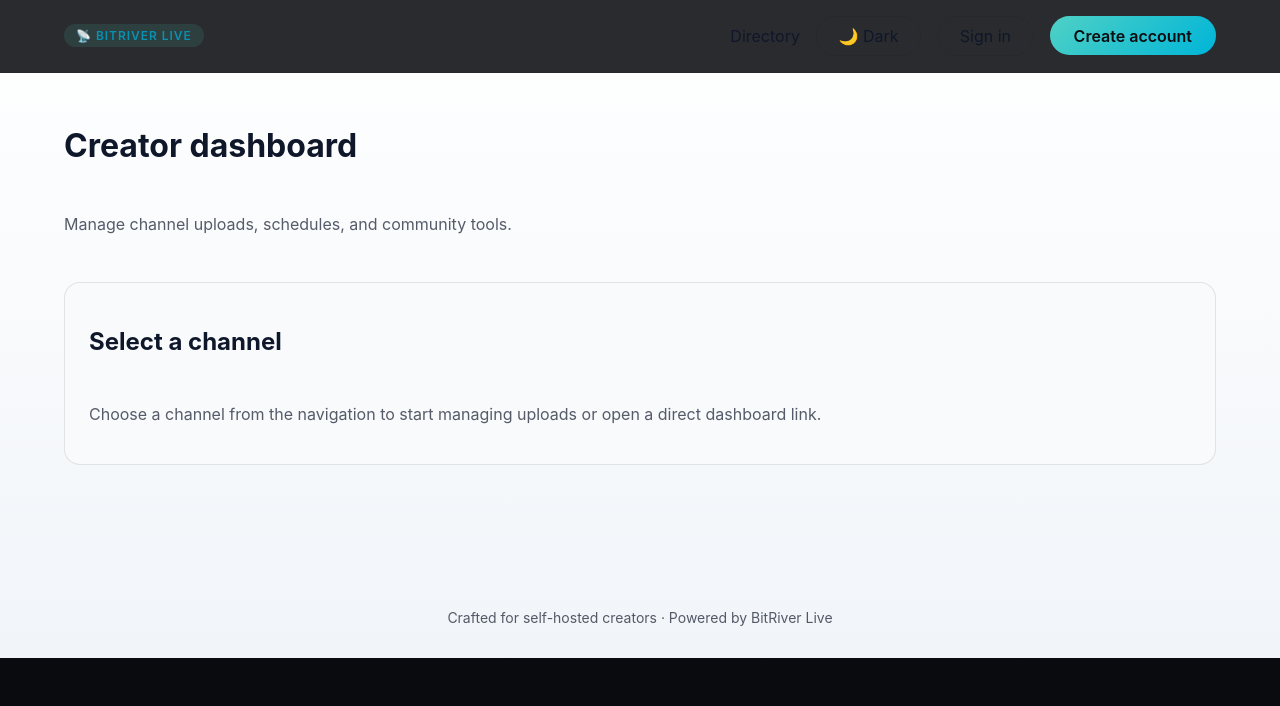
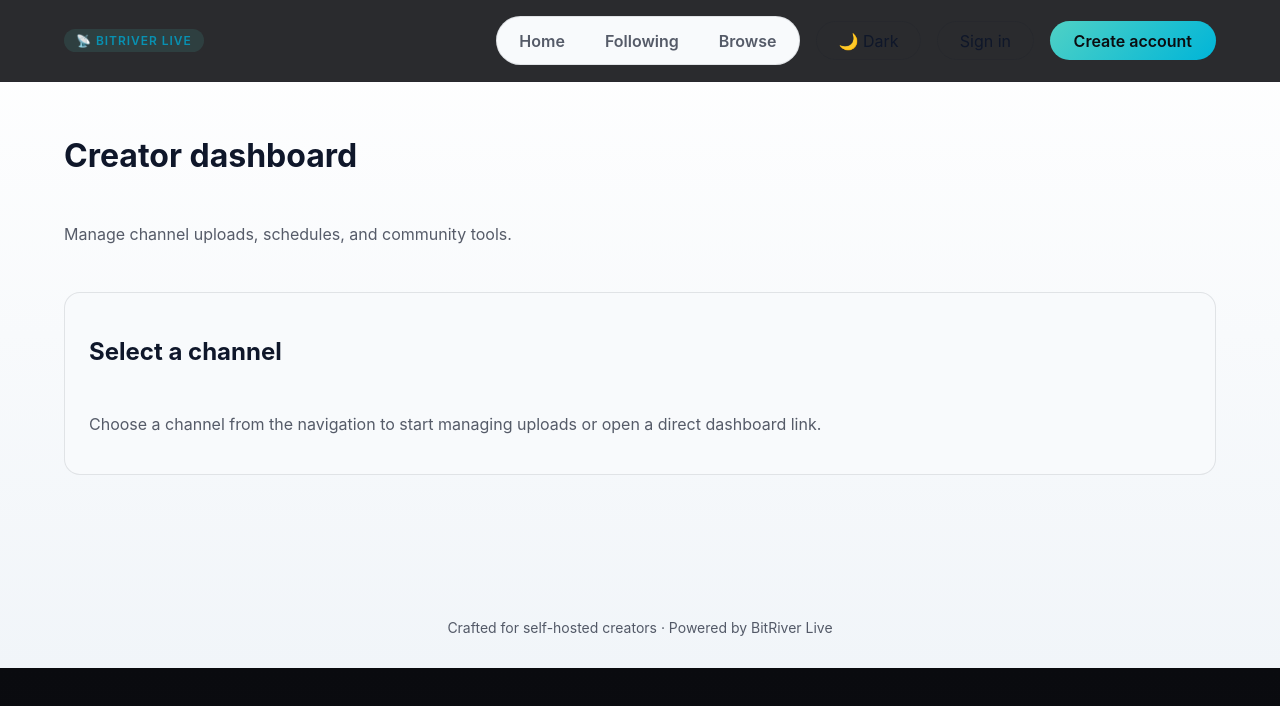
Before and after one commit to ProhibitedTV/BitRiver-Live, a Next.js app in the folder web/viewer/: page /creator in a window 1280 px wide. Shown: the top 706 px of the page. Built offline with nearby package versions, Linux system fonts and the light colour scheme; no server answers.

Commit message:
Add viewer nav tabs with active state

```diff
--- a/web/viewer/components/Navbar.tsx
+++ b/web/viewer/components/Navbar.tsx
@@ -1,6 +1,7 @@
 "use client";
 
 import Link from "next/link";
+import { usePathname } from "next/navigation";
 import { FormEvent, useEffect, useState } from "react";
 import { useAuth } from "../hooks/useAuth";
 import { fetchManagedChannels } from "../lib/viewer-api";
@@ -8,6 +9,8 @@ import { fetchManagedChannels } from "../lib/viewer-api";
 export function Navbar() {
   const { user, login, signup, logout, error } = useAuth();
   const isAdmin = Boolean(user?.roles?.includes("admin"));
+  const isCreator = Boolean(user?.roles?.includes("creator"));
+  const canAccessCreatorTools = isAdmin || isCreator;
   const [mode, setMode] = useState<"login" | "signup" | null>(null);
   const [email, setEmail] = useState("");
   const [password, setPassword] = useState("");
@@ -16,6 +19,31 @@ export function Navbar() {
   const [theme, setTheme] = useState<"dark" | "light">("dark");
   const [managedChannelId, setManagedChannelId] = useState<string | undefined>();
   const [menuOpen, setMenuOpen] = useState(false);
+  const pathname = usePathname();
+  const normalizedPathname = (() => {
+    const current = pathname ?? "/";
+    if (current === "/") {
+      return "/";
+    }
+    if (current.startsWith("/viewer")) {
+      const trimmed = current.replace(/^\/viewer/, "");
+      return trimmed.length === 0 ? "/" : trimmed;
+    }
+    return current;
+  })();
+  const canonicalPath = normalizedPathname.startsWith("/") ? normalizedPathname : `/${normalizedPathname}`;
+  const navItems = [
+    { label: "Home", href: "/" },
+    { label: "Following", href: "/following" },
+    { label: "Browse", href: "/browse" },
+    ...(canAccessCreatorTools ? [{ label: "Creator", href: "/creator" }] : []),
+  ];
+  const isRouteActive = (href: string) => {
+    if (href === "/") {
+      return canonicalPath === "/";
+    }
+    return canonicalPath === href || canonicalPath.startsWith(`${href}/`);
+  };
 
   useEffect(() => {
     if (typeof window === "undefined") {
@@ -161,9 +189,22 @@ export function Navbar() {
           </button>
         </div>
         <nav id="viewer-nav-menu" className={`nav-links${menuOpen ? " nav-links--open" : ""}`}>
-          <Link href="/" onClick={closeMenu}>
-            Directory
-          </Link>
+          <div className="nav-tabs" role="group" aria-label="Viewer navigation">
+            {navItems.map((item) => {
+              const active = isRouteActive(item.href);
+              return (
+                <Link
+                  key={item.href}
+                  href={item.href}
+                  className={`nav-tab${active ? " nav-tab--active" : ""}`}
+                  aria-current={active ? "page" : undefined}
+                  onClick={closeMenu}
+                >
+                  {item.label}
+                </Link>
+              );
+            })}
+          </div>
           <button
             className="secondary-button"
             type="button"
--- a/web/viewer/styles/globals.css
+++ b/web/viewer/styles/globals.css
@@ -417,6 +417,42 @@ button:focus-visible {
   gap: 1rem;
 }
 
+.nav-tabs {
+  display: flex;
+  align-items: center;
+  gap: 0.5rem;
+  padding: 0.4rem;
+  border-radius: 999px;
+  background: var(--surface-alt);
+  border: 1px solid var(--border);
+  width: 100%;
+  flex-wrap: wrap;
+}
+
+.nav-tab {
+  display: inline-flex;
+  align-items: center;
+  justify-content: center;
+  padding: 0.45rem 1rem;
+  border-radius: 0.75rem;
+  font-weight: 600;
+  color: var(--text-muted);
+  transition: color 0.2s ease, background 0.2s ease, box-shadow 0.2s ease;
+  flex: 1 1 calc(50% - 0.5rem);
+  text-align: center;
+}
+
+.nav-tab:hover,
+.nav-tab:focus-visible {
+  color: var(--text);
+}
+
+.nav-tab--active {
+  background: var(--surface);
+  color: var(--text);
+  box-shadow: 0 0 0 1px var(--accent), 0 10px 25px rgba(8, 145, 178, 0.25);
+}
+
 .nav-toggle {
   display: none;
   align-items: center;
@@ -457,6 +493,10 @@ button:focus-visible {
     padding-top: 0.5rem;
   }
 
+  .nav-tabs {
+    width: 100%;
+  }
+
   .nav-links.nav-links--open {
     display: flex;
   }
@@ -471,6 +511,17 @@ button:focus-visible {
 
   .nav-links .muted {
     display: block;
+  }
+}
+
+@media (min-width: 640px) {
+  .nav-tabs {
+    flex-wrap: nowrap;
+    width: auto;
+  }
+
+  .nav-tab {
+    flex: 0 0 auto;
   }
 }
 
```
